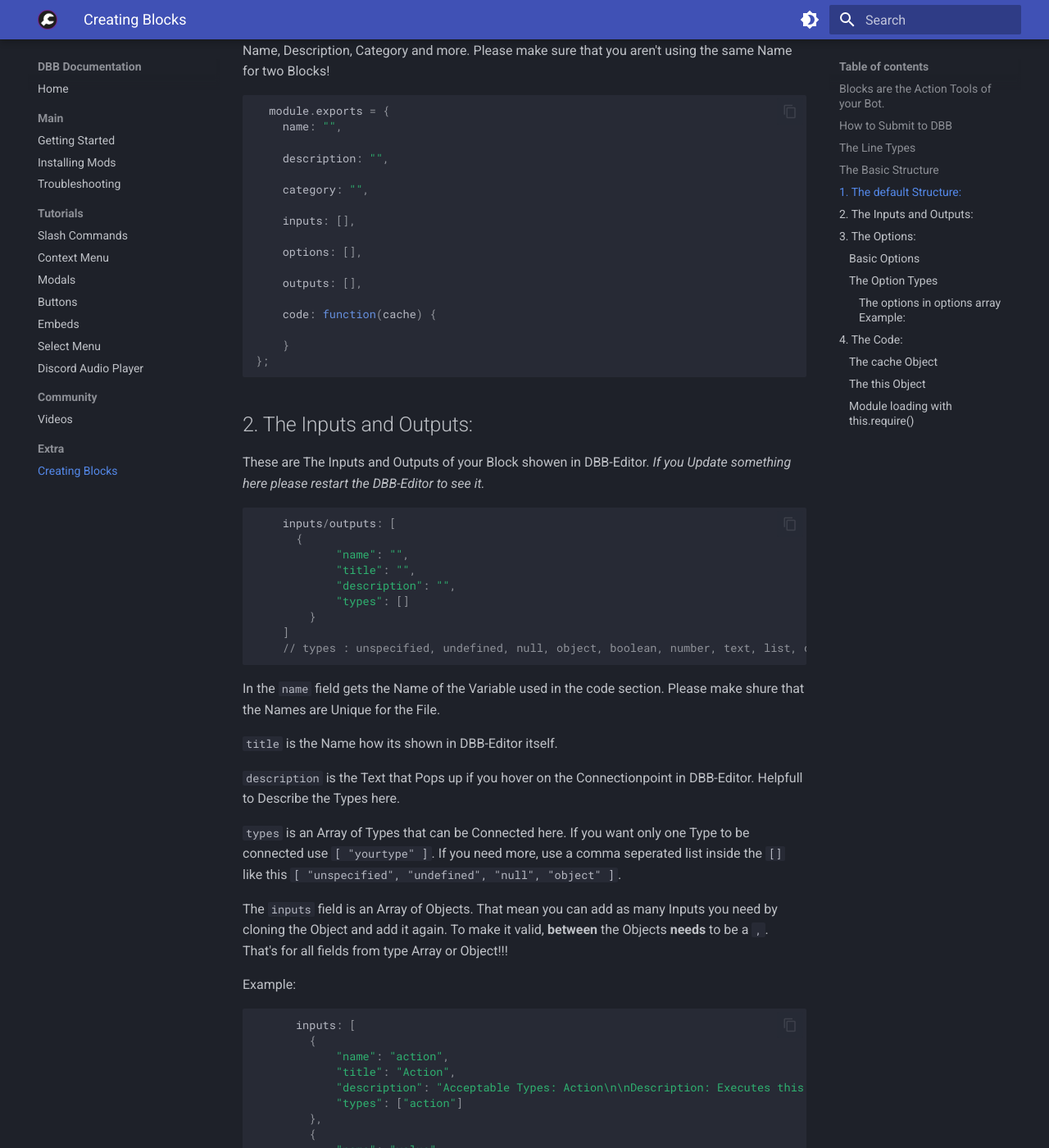
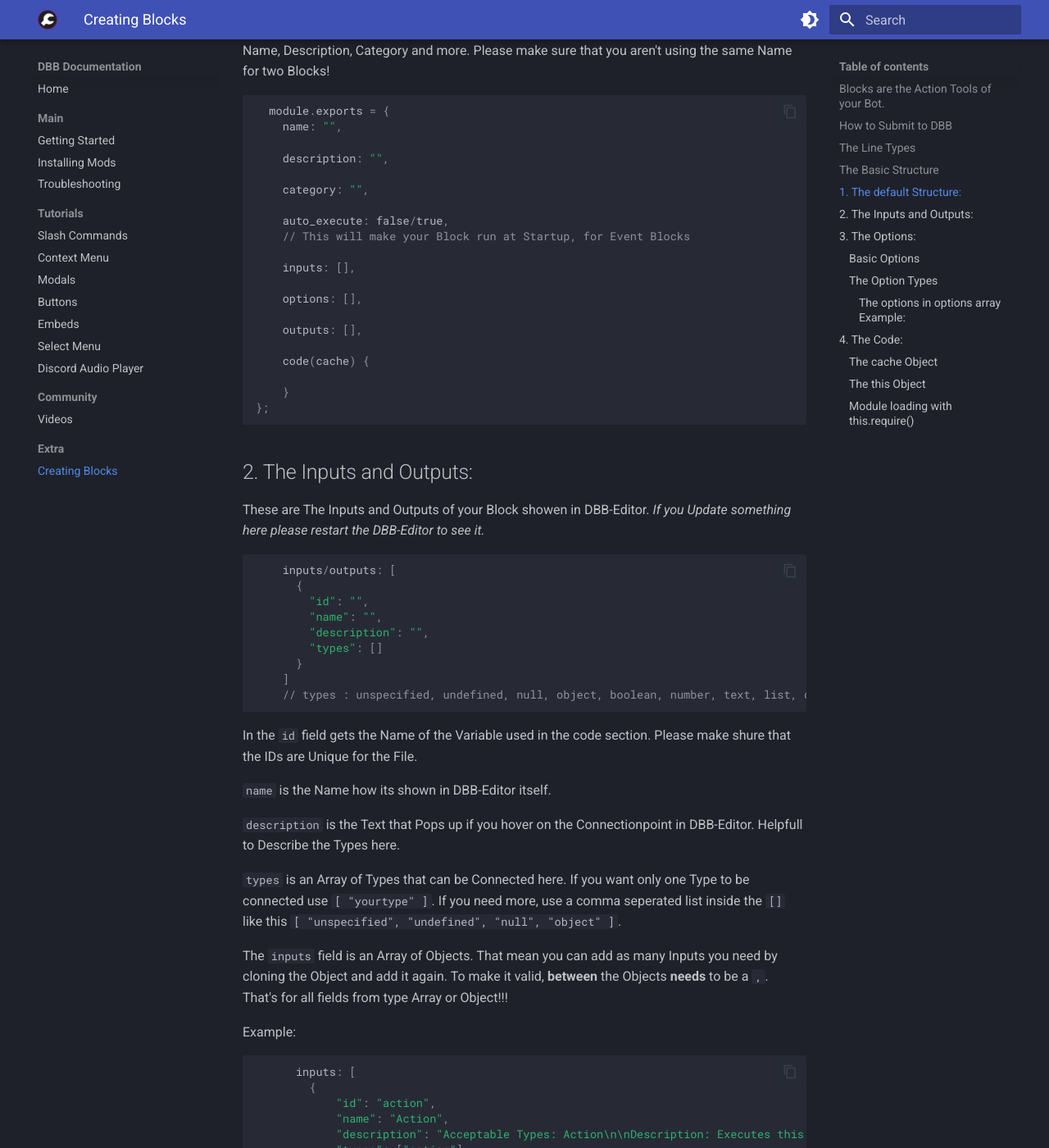
Before and after one commit to XCraftTM/DBBBlocks, an MkDocs documentation site: the page built from docs/create-blocks.md, in a window 1280 px wide and 1400 px high, scrolled down 885 px. Shown: the whole window at 82% size. Built offline with MkDocs 1.6.1 and Material for MkDocs 9.7.7, drawn with Linux system fonts in a browser that asks for light colours; some of the changed text lies outside the part shown.

Commit message:
Fixed Create Blocks Page to be Up-To-Date

````diff
--- a/docs/create-blocks.md
+++ b/docs/create-blocks.md
@@ -32,13 +32,16 @@ This Structure is the Block that get showed in the DBB-Editor, there you can pla
 
     category: "",
 
+    auto_execute: false/true,
+    // This will make your Block run at Startup, for Event Blocks
+
     inputs: [],
 
     options: [],
 
     outputs: [],
 
-    code: function(cache) {
+    code(cache) {
 
     }
 };
@@ -51,18 +54,18 @@ These are The Inputs and Outputs of your Block showen in DBB-Editor. _If you Upd
 ```javascript
     inputs/outputs: [
       {
-            "name": "",
-            "title": "",
-            "description": "",
-            "types": []
-        }
+        "id": "",
+        "name": "",
+        "description": "",
+        "types": []
+      }
     ]
     // types : unspecified, undefined, null, object, boolean, number, text, list, date, action
 ```
 
-In the `name` field gets the Name of the Variable used in the code section. Please make shure that the Names are Unique for the File.
+In the `id` field gets the Name of the Variable used in the code section. Please make shure that the IDs are Unique for the File.
 
-`title` is the Name how its shown in DBB-Editor itself.
+`name` is the Name how its shown in DBB-Editor itself.
 
 `description` is the Text that Pops up if you hover on the Connectionpoint in DBB-Editor. Helpfull to Describe the Types here.
 
@@ -75,14 +78,14 @@ Example:
 ```javascript
       inputs: [
         {
-            "name": "action",
-            "title": "Action",
+            "id": "action",
+            "name": "Action",
             "description": "Acceptable Types: Action\n\nDescription: Executes this block.",
             "types": ["action"]
         },
         {
-            "name": "value",
-            "title": "Value",
+            "id": "value",
+            "name": "Value",
             "description": "Acceptable Types: Unspecified, Undefined, Null, Object, Boolean, Number, Text, List\n\nDescription: ",
             "types": ["unspecified", "undefined", "null", "object", "boolean", "number", "text", "list"]
         }
@@ -92,8 +95,8 @@ Example:
 
       outputs: [
         {
-            "name": "action",
-            "title": "Action",
+            "id": "action",
+            "name": "Action",
             "description": "Type: Action\n\nDescription: Executes blocks.",
             "types": ["action"]
         }
@@ -109,11 +112,11 @@ These are the Options of your Block showed in the DBB-Editor. _If you Update som
 ```javascript
     options: [
       {
-            "name": "",
-            "title": "",
-            "description": "",
-            "type": ""
-        }
+        "id": "",
+        "name": "",
+        "description": "",
+        "type": ""
+      }
     ]
 ```
 
@@ -138,15 +141,15 @@ If you use any other then `SELECT` you are fine with this Options Structure. If
 ```javascript
     options:[
       {
+        "id": "",
         "name": "",
-        "title": "",
         "description": "",
         "type": "SELECT",
-        "options": [
+        "options": {
           1 : "Option to Select 1",
           2 : "Option to Select 2",
-          3 : ...
-        ]
+          3 : "etc."
+        }
       }
     ]
 ```
@@ -160,8 +163,8 @@ For this Stuff you need some knowledge in Javascript. You can do mostly anything
 DBB always await the end of the Function to execute Block by Block. You only can controll where the Flow goes on.
 
 ```javascript
-    code: function(cache){
-
+    code(cache) {
+      ...
     }
 ```
 
@@ -189,10 +193,10 @@ The `this` Object includes all active Blocks (you **don't** need this) and some
 
 ```javascript
   // Usefull stuff for you!!
-  this.GetInputValue("linename", cache);
-  this.GetOptionValue("linename", cache);
-  this.StoreOutputValue(number, "linename", cache);
-  this.RunNextBlock("linename", cache);
+  this.GetInputValue("id", cache);
+  this.GetOptionValue("id", cache);
+  this.StoreOutputValue(object, "id", cache);
+  this.RunNextBlock("id", cache);
   await this.require("npmmodul");
   // Just ignore anything else ;)
 ```
@@ -202,7 +206,7 @@ With this functions you can get or store the Input-, Option- and Output values o
 For Example here is the code Block from the Print Action.
 
 ```javascript
-  code: function(cache) {
+  code(cache) {
     const content = this.GetInputValue("value", cache);
 
     console.log(content);
@@ -218,14 +222,14 @@ Input Object from Block:
 ```javascript
     inputs: [
         {
-            "name": "action",
-            "title": "Action",
+            "id": "action",
+            "name": "Action",
             "description": "Acceptable Types: Action\n\nDescription: Executes this block.",
             "types": ["action"]
         },
         {
-            "name": "value",
-            "title": "Value",
+            "id": "value",
+            "name": "Value",
             "description": "Acceptable Types: Unspecified, Undefined, Null, Object, Boolean, Number, Text, List\n\nDescription: The value that you want to send to your console.",
             "types": ["unspecified", "undefined", "null", "object", "boolean", "number", "text", "list"]
         }
@@ -239,8 +243,8 @@ Output Object from Block:
 ```javascript
     outputs: [
       {
-        "name": "action",
-        "title": "Action",
+        "id": "action",
+        "name": "Action",
         "description": "Type: Action\n\nDescription: Executes blocks.",
         "types": ["action"]
       }
@@ -254,8 +258,8 @@ If you want to import an Module like `fs` or `path` that **aren't** downloaded *
 Example:
 
 ```javascript
-    code : function(cache){
-      const path = require("path");
+    async code(cache) {
+      const path = await require("path");
       // and go on like you wan't...
     }
 ```
@@ -265,7 +269,7 @@ If you want to import an Module like `discord.js` **from npm** please use `this.
 Example:
 
 ```javascript
-    code : function(cache){
+    async code(cache) {
       const discord = await this.require("discord.js");
       // and go on :)
     }
````
Also changed, not shown: other parts of docs/create-blocks.md (+6 -5 lines).
